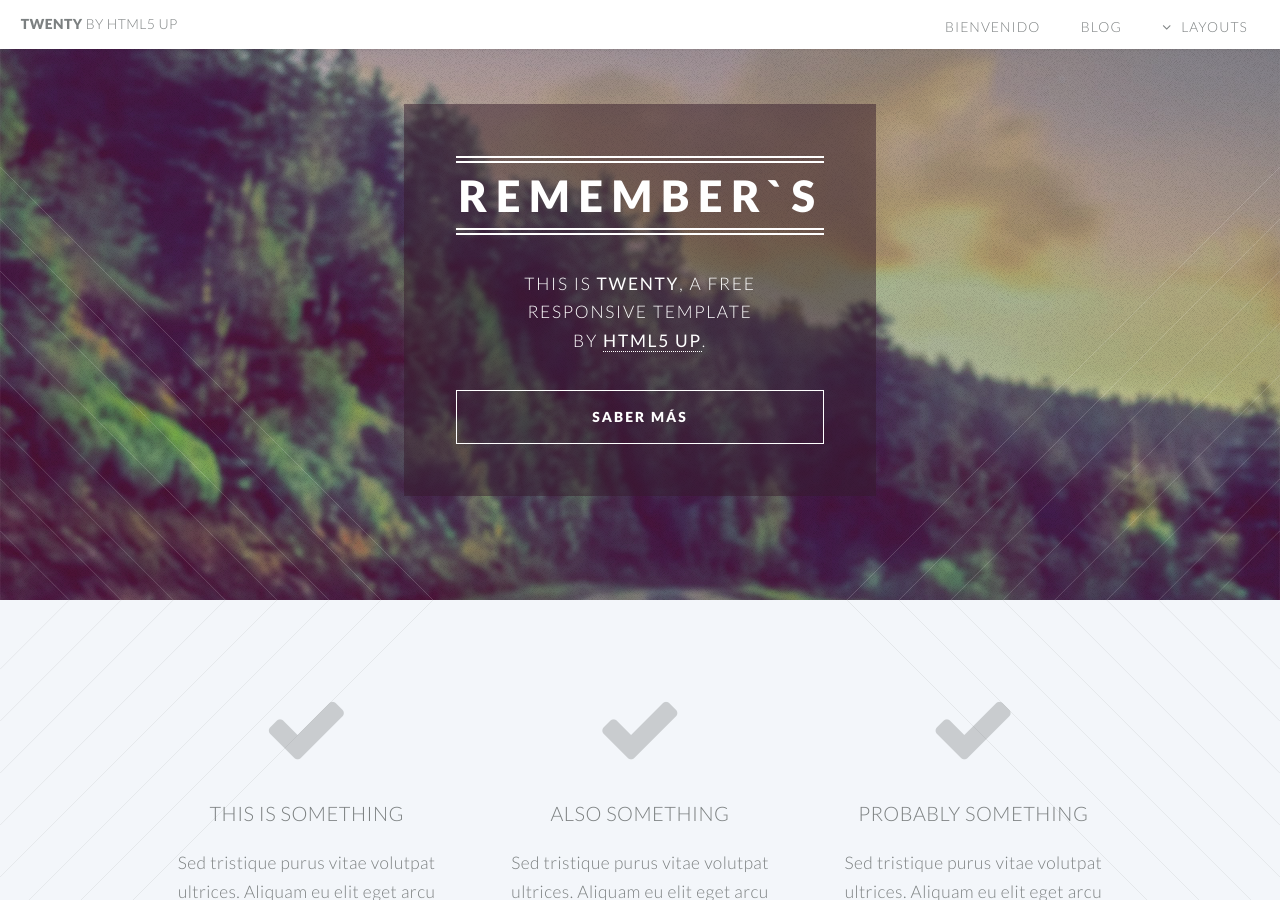
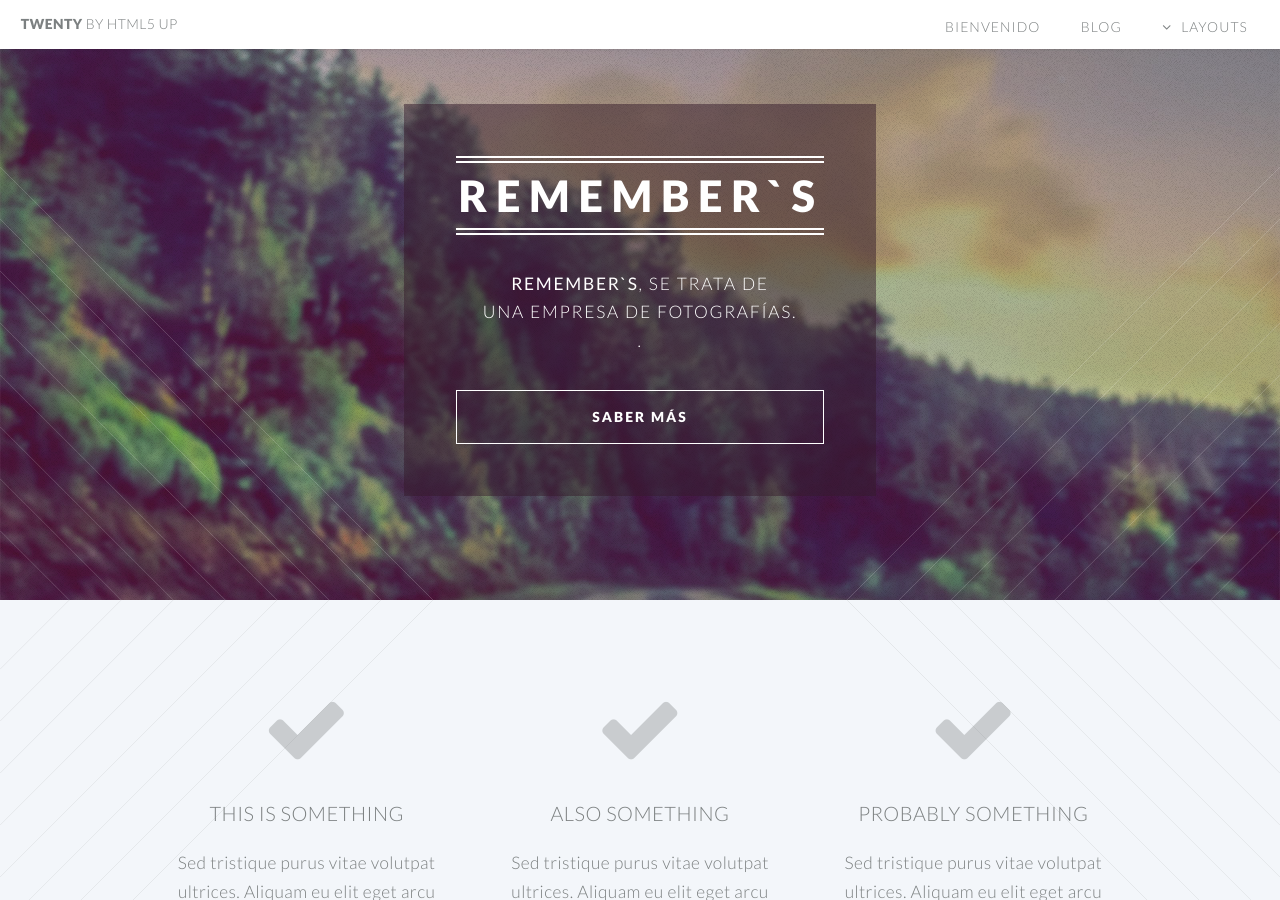
Before and after one commit to Vico2001/Vico2001.github.io, a Jekyll site: the page built from index.html, in a window 1280 px wide and 900 px high. Built offline with Jekyll 4.4.1, drawn with Linux system fonts in a browser that asks for light colours.

Commit message:
Update banner.html

```diff
--- a/_includes/banner.html
+++ b/_includes/banner.html
@@ -12,11 +12,11 @@
         <header>
             <h2>Remember`s</h2>
         </header>
-        <p>This is <strong>Twenty</strong>, a free
+        <p><strong>Remember`s</strong>, se trata de
         <br />
-        responsive template
+        una empresa de Fotografías.
         <br />
-        by <a href="http://html5up.net">HTML5 UP</a>.</p>
+        .</p>
         <footer>
             <ul class="buttons vertical">
                 <li><a href="#main" class="button fit scrolly">Saber Más</a></li>
```
